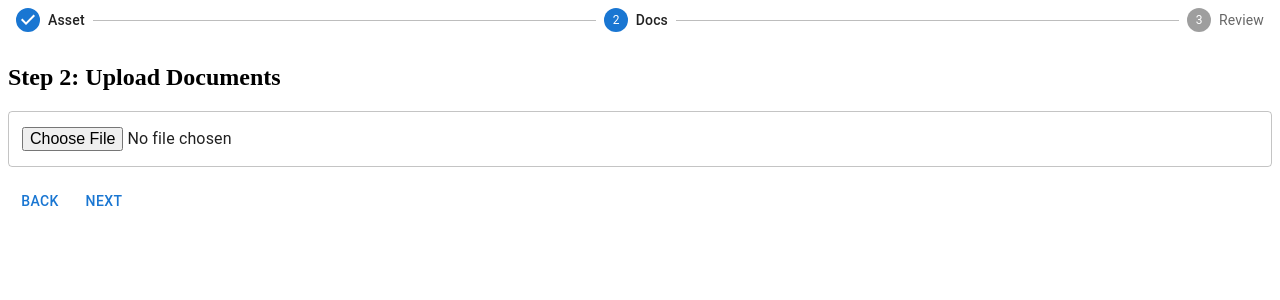
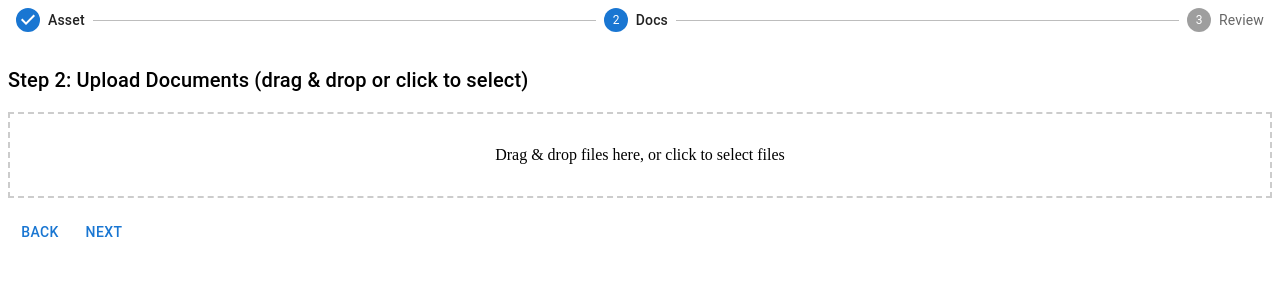
Before and after one commit to AmineMissaoui/trize-wizard-page, a Next.js app: page /wizard in a window 1280 px wide. Both pictures are taken after a click on the button "NEXT". Shown: the top 300 px of the page. Built offline with nearby package versions, Linux system fonts and the light colour scheme.

Commit message:
feat: implement-documment-drag-and-drop-logic

```diff
--- a/app/wizard/steps/Documents.tsx
+++ b/app/wizard/steps/Documents.tsx
@@ -1,10 +1,68 @@
-import { Box, TextField } from '@mui/material';
+'use client';
+
+import { Box, Typography } from '@mui/material';
+import { useFormContext } from 'react-hook-form';
+import { useCallback } from 'react';
 
 export default function Documents() {
-    return (
-        <Box key="docs">
-            <h2>Step 2: Upload Documents</h2>
-            <TextField fullWidth type="file" />
+  const { setValue, watch } = useFormContext();
+  const files = watch('documents') || [];
+
+  const onDrop = useCallback(
+    (e: React.DragEvent<HTMLDivElement>) => {
+      e.preventDefault();
+      const droppedFiles = Array.from(e.dataTransfer.files);
+      setValue('documents', [...files, ...droppedFiles], { shouldValidate: true });
+    },
+    [files, setValue]
+  );
+
+  const onFileSelect = (e: React.ChangeEvent<HTMLInputElement>) => {
+    const selectedFiles = e.target.files ? Array.from(e.target.files) : [];
+    setValue('documents', [...files, ...selectedFiles], { shouldValidate: true });
+  };
+
+  return (
+    <Box>
+      <Typography variant="h6" mb={2}>
+        Step 2: Upload Documents (drag & drop or click to select)
+      </Typography>
+
+      <Box
+        onDrop={onDrop}
+        onDragOver={(e) => e.preventDefault()}
+        sx={{
+          border: '2px dashed #ccc',
+          padding: 4,
+          textAlign: 'center',
+          cursor: 'pointer',
+          mb: 2,
+        }}
+        onClick={() => document.getElementById('fileInput')?.click()}
+      >
+        Drag & drop files here, or click to select files
+      </Box>
+
+      <input
+        type="file"
+        multiple
+        id="fileInput"
+        style={{ display: 'none' }}
+        onChange={onFileSelect}
+      />
+
+      {files.length > 0 && (
+        <Box mt={2}>
+          <Typography>Selected files:</Typography>
+          <ul>
+            {files.map((file: File, index: number) => (
+              <li key={index}>
+                {file.name} ({Math.round(file.size / 1024)} KB)
+              </li>
+            ))}
+          </ul>
         </Box>
-    );
+      )}
+    </Box>
+  );
 }
--- a/components/FormProvider.tsx
+++ b/components/FormProvider.tsx
@@ -1,28 +1,33 @@
-'use client';
+"use client";
 
-import { ReactNode } from 'react';
-import { useForm, FormProvider as RHFProvider } from 'react-hook-form';
-import { yupResolver } from '@hookform/resolvers/yup';
-import * as yup from 'yup';
+import { ReactNode } from "react";
+import { useForm, FormProvider as RHFProvider } from "react-hook-form";
+import { yupResolver } from "@hookform/resolvers/yup";
+import * as yup from "yup";
 
 export const wizardSchema = yup.object({
   assetSymbol: yup
     .string()
-    .required('Token symbol is required')
-    .matches(/^[A-Z]+$/, 'Must be uppercase letters only')
-    .min(2, 'Min 2 characters')
-    .max(10, 'Max 10 characters'),
+    .required("Token symbol is required")
+    .matches(/^[A-Z]+$/, "Must be uppercase letters only")
+    .min(2, "Min 2 characters")
+    .max(10, "Max 10 characters"),
   assetName: yup
     .string()
-    .required('Token name is required')
-    .min(3, 'Min 3 characters')
-    .max(50, 'Max 50 characters'),
+    .required("Token name is required")
+    .min(3, "Min 3 characters")
+    .max(50, "Max 50 characters"),
   decimals: yup
     .number()
-    .typeError('Must be a number')
-    .required('Decimals are required')
-    .min(0, 'Min 0')
-    .max(18, 'Max 18'),
+    .typeError("Must be a number")
+    .required("Decimals are required")
+    .min(0, "Min 0")
+    .max(18, "Max 18"),
+  documents: yup
+    .array()
+    .of(yup.mixed())
+    .min(1, "At least one document is required")
+    .optional(),
 });
 
 export type WizardFormData = yup.InferType<typeof wizardSchema>;
@@ -30,10 +35,10 @@ export type WizardFormData = yup.InferType<typeof wizardSchema>;
 export default function FormProvider({ children }: { children: ReactNode }) {
   const methods = useForm<WizardFormData>({
     resolver: yupResolver(wizardSchema),
-    mode: 'onTouched',
+    mode: "onTouched",
     defaultValues: {
-      assetSymbol: '',
-      assetName: '',
+      assetSymbol: "",
+      assetName: "",
       decimals: 0,
     },
   });
```
